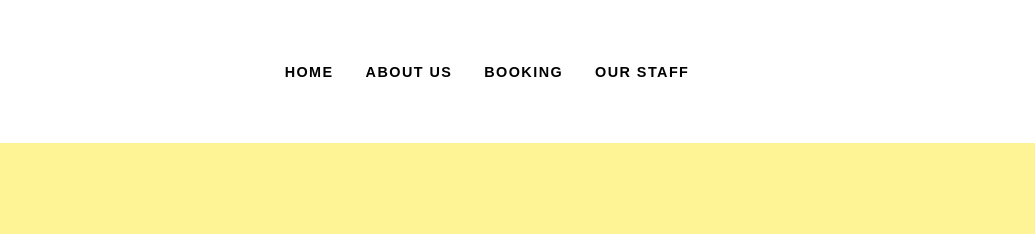
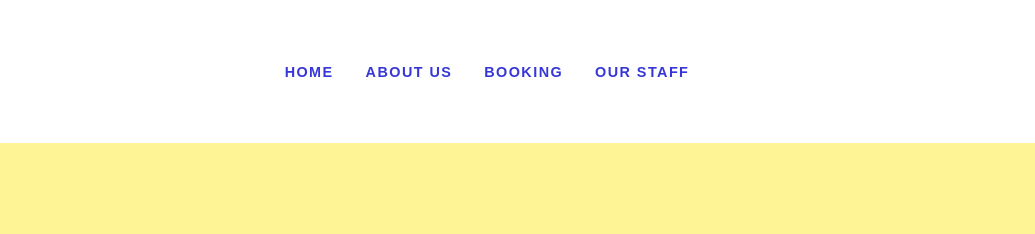
Before and after one commit to Ischquack/Innovation-camp-website, a plain HTML site: page index.html in a window 1280 px wide. Shown: the top 234 px of the page, 245-1280 px from the left. Drawn offline with Linux system fonts and the light colour scheme.

Commit message:
Testing color

```diff
--- a/css/sub/navigation.css
+++ b/css/sub/navigation.css
@@ -45,6 +45,7 @@ nav a {
     font-size: 0.9rem;
     letter-spacing: 0.10em;
     text-transform: uppercase;
+    color: rgb(55, 55, 216);
 }
 
 .logo a {
```
